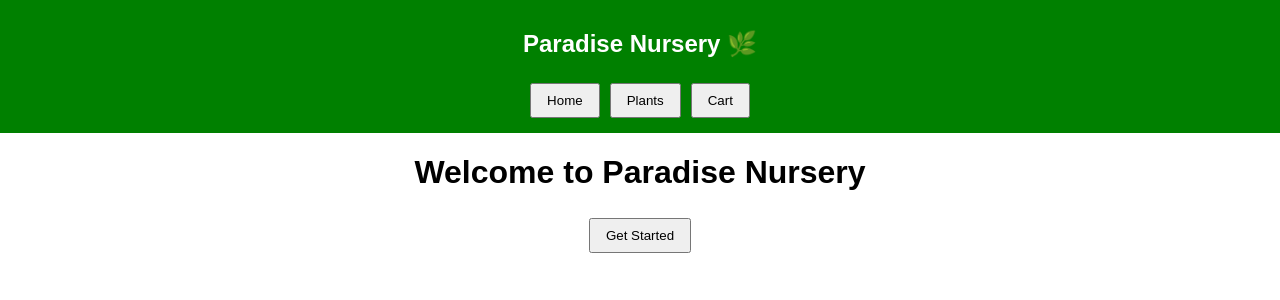
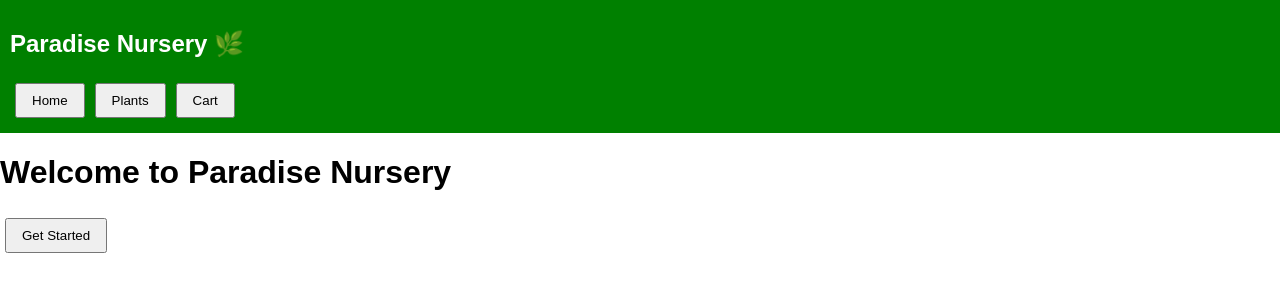
Before and after one commit to kaiwalyaraut27-amt/e-plantShopping, a React (Create React App) app: page / in a window 1280 px wide. Shown: the top 300 px of the page. Built offline with nearby package versions, Linux system fonts and the light colour scheme.

Commit message:
Update and rename App.js to App.jsx

```diff
--- a/src/App.js
+++ b/src/App.jsx
@@ -4,25 +4,28 @@ import ProductList from "./components/ProductList";
 import CartItem from "./components/CartItem";
 
 function App() {
+  const [showPlants, setShowPlants] = useState(false);
   const [page, setPage] = useState("home");
 
   return (
-    <div className="app">
+    <div>
       <nav>
         <h2>Paradise Nursery 🌿</h2>
-        <button onClick={() => setPage("home")}>Home</button>
-        <button onClick={() => setPage("plants")}>Plants</button>
+        <button onClick={() => {setPage("home"); setShowPlants(false);}}>Home</button>
+        <button onClick={() => {setPage("plants"); setShowPlants(true);}}>Plants</button>
         <button onClick={() => setPage("cart")}>Cart</button>
       </nav>
 
       {page === "home" && (
-        <div className="home">
+        <div className="background-image">
           <h1>Welcome to Paradise Nursery</h1>
-          <button onClick={() => setPage("plants")}>Get Started</button>
+          <button onClick={() => {setShowPlants(true); setPage("plants");}}>
+            Get Started
+          </button>
         </div>
       )}
 
-      {page === "plants" && <ProductList />}
+      {page === "plants" && showPlants && <ProductList />}
       {page === "cart" && <CartItem />}
     </div>
   );
```
